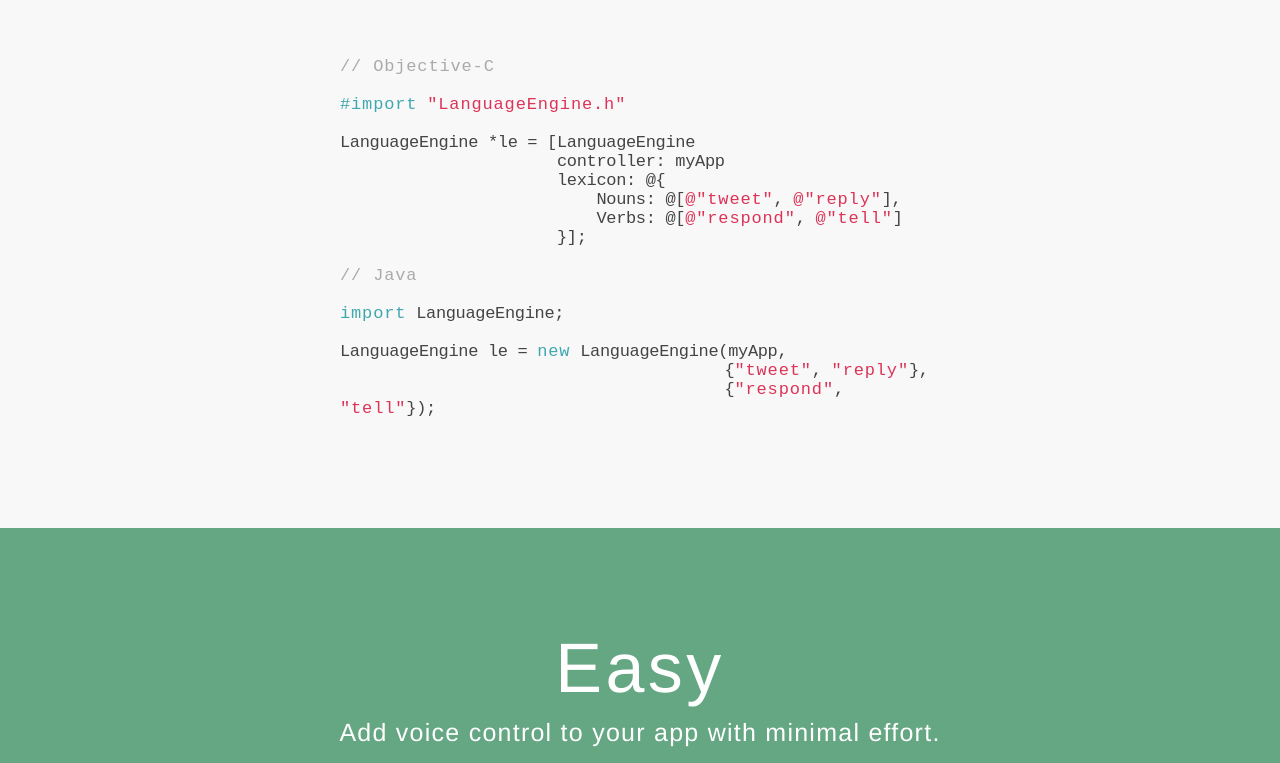
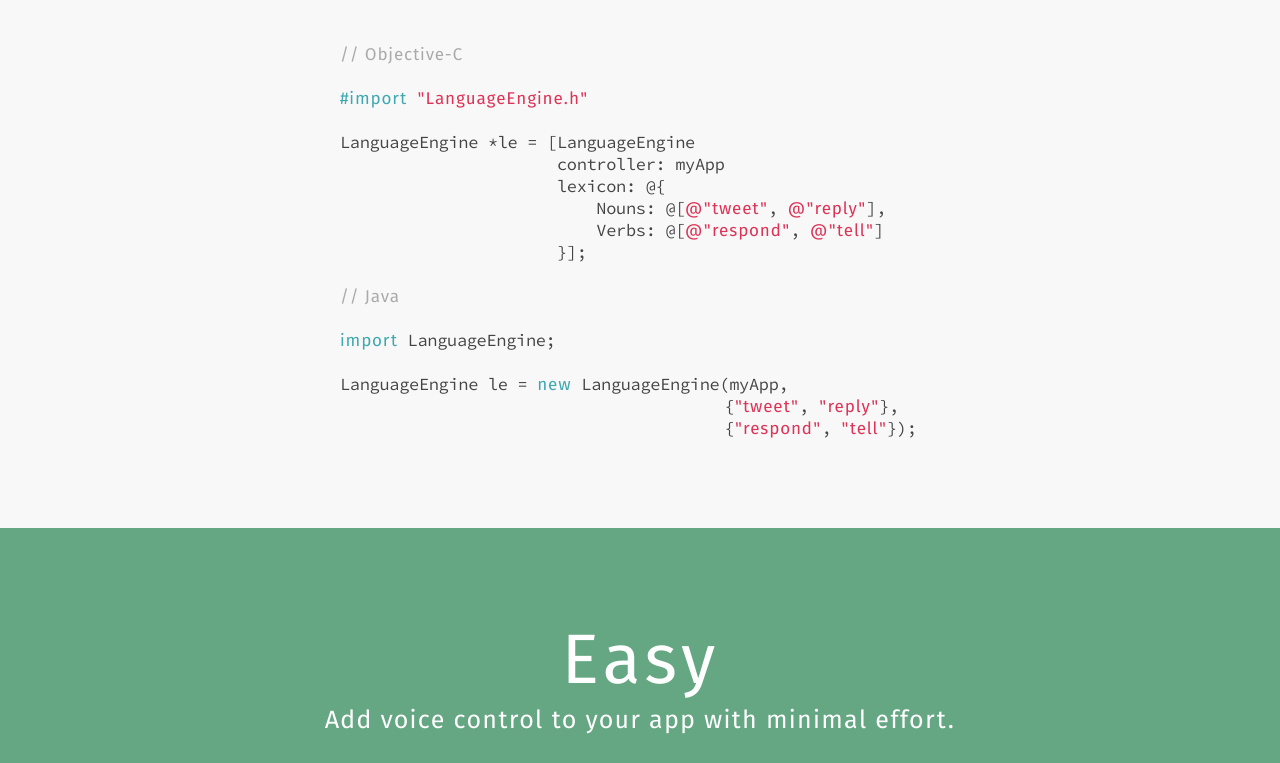
Before and after one commit to saml/www.languagengin.co, a plain HTML site: page index.html in a window 1280 px wide. Shown: the part 222-985 px from the top of the page. Drawn offline with nearby package versions, Linux system fonts and the light colour scheme.

Commit message:
font change

```diff
--- a/stylesheets/global.css
+++ b/stylesheets/global.css
@@ -1,13 +1,54 @@
+@font-face {
+    font-family: 'Fira Sans';
+    font-style: normal;
+    font-weight: 400;
+    src: local('Fira Sans'), url("../fonts/FiraSans-Regular.woff") format('woff');
+}
+@font-face {
+    font-family: 'Fira Sans';
+    font-style: normal;
+    font-weight: 500;
+    src: local('Fira Sans Medium'), url("../fonts/FiraSans-Medium.woff") format('woff');
+}
+@font-face {
+    font-family: 'Source Serif Pro';
+    font-style: normal;
+    font-weight: 400;
+    src: local('Source Serif Pro'), url("../fonts/SourceSerifPro-Regular.woff") format('woff');
+}
+@font-face {
+    font-family: 'Source Serif Pro';
+    font-style: italic;
+    font-weight: 400;
+    src: url("../fonts/Heuristica-Italic.woff") format('woff');
+}
+@font-face {
+    font-family: 'Source Serif Pro';
+    font-style: normal;
+    font-weight: 700;
+    src: local('Source Serif Pro Bold'), url("../fonts/SourceSerifPro-Bold.woff") format('woff');
+}
+@font-face {
+    font-family: 'Source Code Pro';
+    font-style: normal;
+    font-weight: 400;
+    src: local('Source Code Pro'), url("../fonts/SourceCodePro-Regular.woff") format('woff');
+}
+
+
 * {
-  font-family: "Helvetica Neue", "Helvetica", sans-serif;
+  font-family: 'Fira Sans', "Helvetica Neue", Helvetica, Arial, sans-serif;
   letter-spacing: 0.05em;
   font-weight: 100;
   padding: 0;
   margin: 0;
 }
+pre, code, .code-sample {
+  font-family: "Source Code Pro", Menlo, Monaco, Consolas, "DejaVu Sans Mono", monospace;
+}
 a { color: black; }
 
-.logo-e { font-family: inherit; font-weight: 500; }
+.logo-e { font-weight: 500; }
 
 .main-page section { color: white; }
 .info-page section { color: black; }
@@ -82,7 +123,6 @@ p {
 .content { margin-top: 60px; }
 
 .code-sample {
-  font-family: monospace;
   letter-spacing: -0.02em;
   font-size: 17px;
   text-align: left;
@@ -95,15 +135,12 @@ p {
   left: 50%;
 }
 .code-comment {
-  font-family: inherit;
   color: #AAAAAA;
 }
 .code-keyword {
-  font-family: inherit;
   color: #3FA8AF;
 }
 .code-string {
-  font-family: inherit;
   color: #DD3357;
 }
 
```
Also changed, not shown: fonts/FiraSans-Light.woff (added), fonts/FiraSans-Medium.woff (added), fonts/FiraSans-Regular.woff (added), fonts/SourceCodePro-Regular.woff (added), fonts/SourceSerifPro-Bold.woff (added), fonts/SourceSerifPro-Regular.woff (added).
